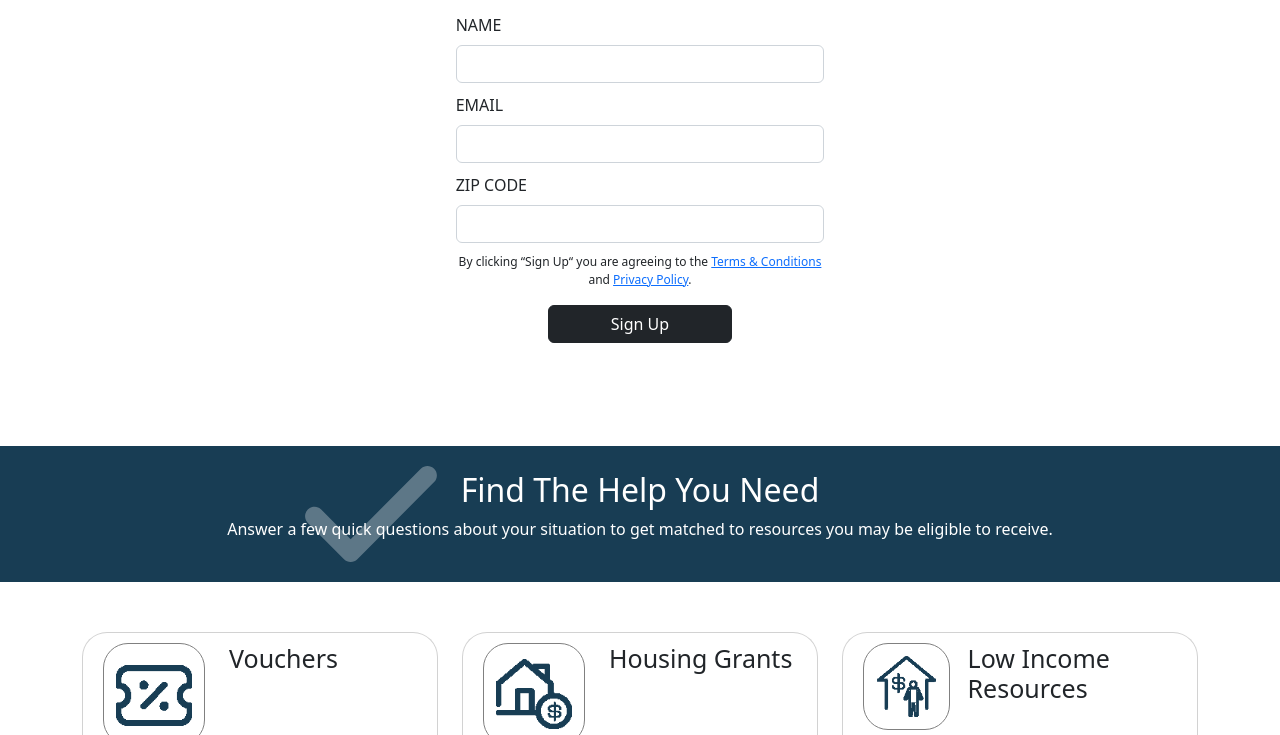
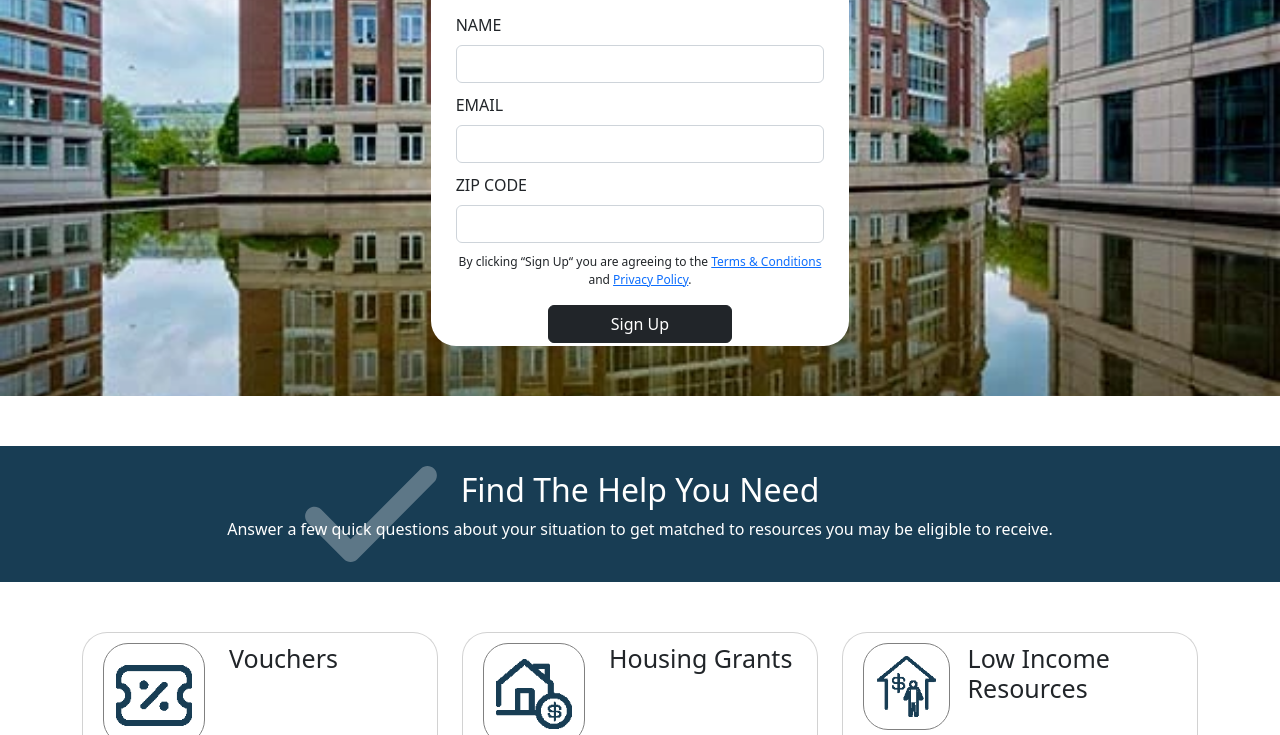
Before and after one commit to michael-shu/copyWebsiteGrantsReach, a plain HTML site: page index.html in a window 1280 px wide. Shown: the part 256-991 px from the top of the page. Drawn offline with Linux system fonts and the light colour scheme; the site is published under a folder, as on GitHub Pages, so addresses that start at the root find nothing.

Commit message:
background image url fix

```diff
--- a/style.css
+++ b/style.css
@@ -1,7 +1,7 @@
 
 /**Top container content**/
 #topContainer{
-    background-image: url(/images/mainBackground.webp);
+    background-image: url(images/mainBackground.webp);
     background-repeat: no-repeat;
     -webkit-background-size: cover;
     -moz-background-size: cover;
```
